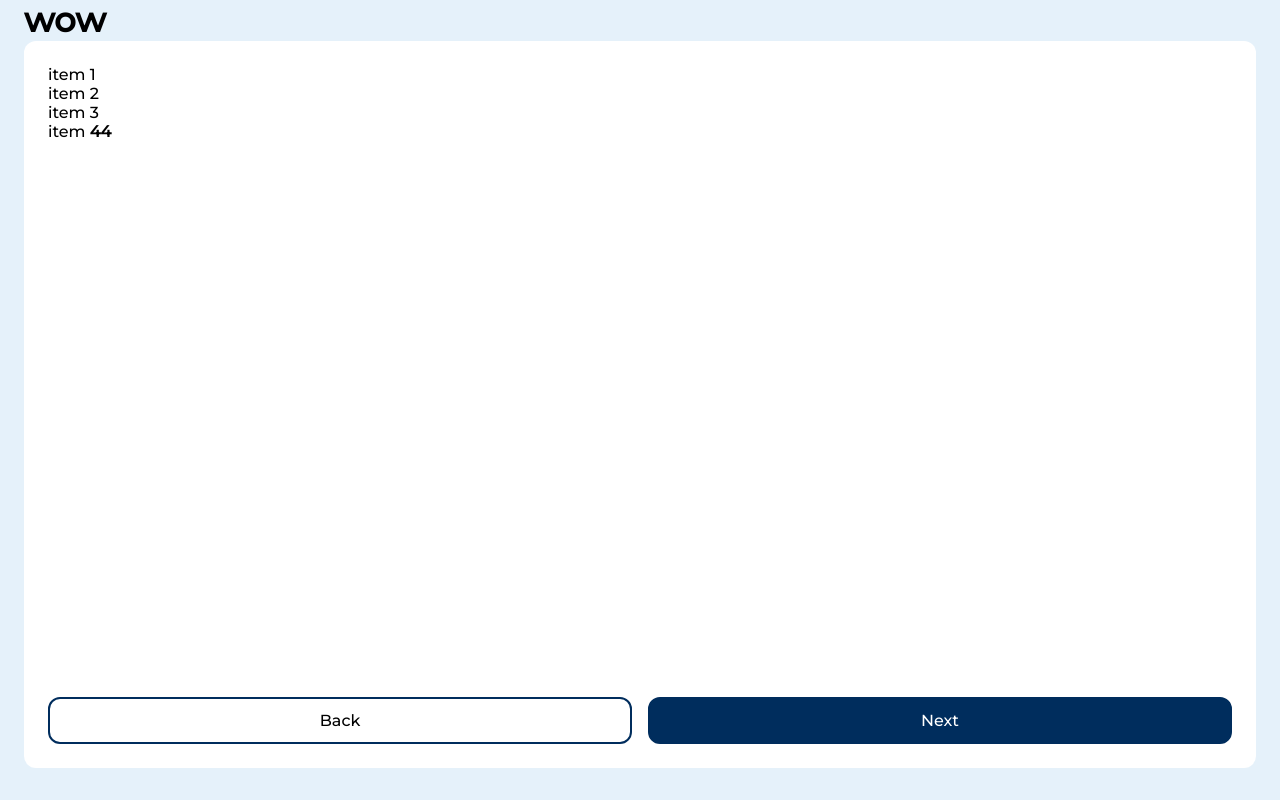
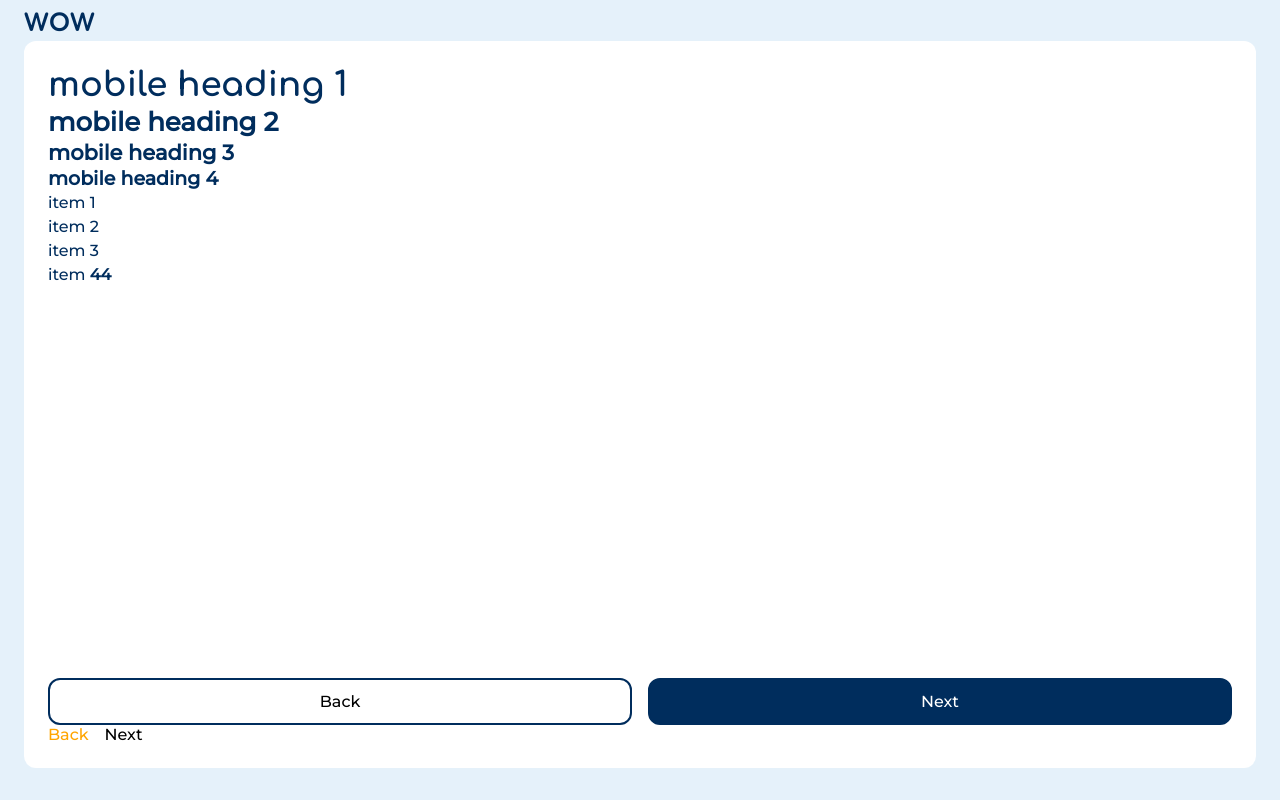
Before and after one commit to bradleyblackdev/dm-webview-prorotype-a, a React (Create React App) app: page / in a window 1280 px wide. Built offline with nearby package versions, Linux system fonts and the light colour scheme.

Commit message:
button testing

```diff
--- a/src/MegaTemplate.css
+++ b/src/MegaTemplate.css
@@ -1,4 +1,5 @@
 @import url('https://fonts.googleapis.com/css2?family=Montserrat:wght@500&display=swap');
+@import url('https://fonts.googleapis.com/css2?family=Comfortaa:wght@700&display=swap');
 
 body {
     margin: 0;
@@ -6,6 +7,7 @@ body {
 
   :root {
     font-family: 'Montserrat', sans-serif;
+    /* font-family: 'Comfortaa', sans-serif; */
 
     --ochsner-dark-blue: #002D5D;
     --ochsner-light-blue: #0075C9;
@@ -75,30 +77,36 @@ h1 {
     margin: 0px;
     font-size: 34px;
     line-height: 120%;
+    font-family: 'Comfortaa', sans-serif;
+    color: var(--text-blue);
 }
 
 h2 {
     margin: 0px;
     font-size: 26px;
     line-height: 130%;
+    color: var(--text-blue);
 }
 
 h3 {
     margin: 0px;
     font-size: 21px;
     line-height: 130%;
+    color: var(--text-blue);
 }
 
 h4 {
     margin: 0px;
     font-size: 19px;
     line-height: 130%;
+    color: var(--text-blue);
 }
 
 p {
     margin: 0px;
-    margin: 0;
     font-size: 16px;
+    line-height: 150%;
+    color: var(--text-blue);
 }
 
 p.large {
@@ -134,6 +142,10 @@ button {
     border-radius: 12px;
 }
 
+.footer button:active {
+    opacity: 75%;
+}
+
 .footer .back {
     border: 2px solid var(--button-blue-active);
 }
@@ -143,3 +155,12 @@ button {
     border: 2px solid var(--button-blue-active);
     background: var(--button-blue-active);
 }
+
+.footer .back2 {
+    color: orange;
+    cursor: pointer;
+}
+
+.footer .back2:active {
+    background-color: pink;
+}
--- a/src/TemplateA.tsx
+++ b/src/TemplateA.tsx
@@ -17,6 +17,11 @@ const TemplateA = () => {
                 <h1>wow</h1>
             </div>
             <div className="page-body">
+                <h1>mobile heading 1</h1>
+                <h2>mobile heading 2</h2>
+                <h3>mobile heading 3</h3>
+                <h4>mobile heading 4</h4>
+
                 <p>item 1</p>
                 <p>item 2</p>
                 <p>item 3</p>
@@ -26,6 +31,10 @@ const TemplateA = () => {
                     <button className="back">Back</button>
                     <button className="primary">Next</button>
                 </div>
+                <div className="footer">
+                    <div className="back2">Back</div>
+                    <div className="primary2">Next</div>
+                </div>
             </div>
         </div>
         );
```
